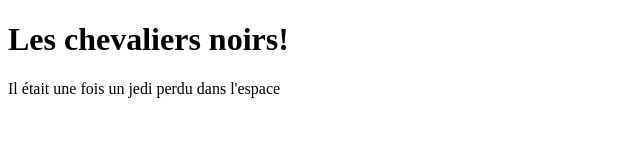
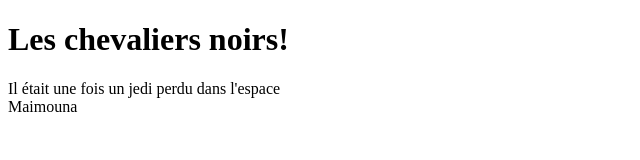
Before and after one commit to tchambamaimouna23-del/formation-git-mastering-discover-github, a plain HTML site: page index.html in a window 1280 px wide. Shown: the full height of the page, 0-640 px from the left. Drawn offline with Linux system fonts and the light colour scheme.

```diff
--- a/index.html
+++ b/index.html
@@ -12,5 +12,8 @@
 <div>
     Il était une fois un jedi perdu dans l'espace
 </div>
+<div>
+    Maimouna
+</div>
 </body>
 </html>
```
